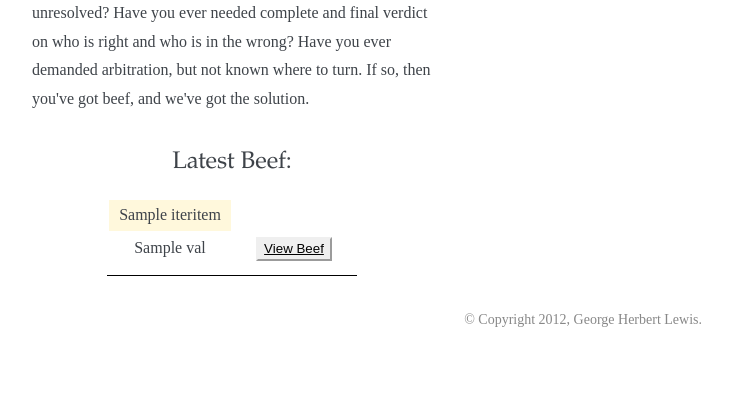
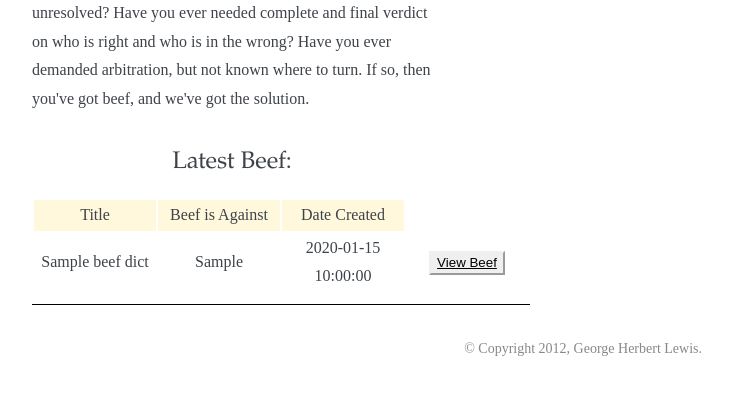
Before and after one commit to ghl3/IveGotBeef, a Flask app: template templates/index.html in a window 1280 px wide. Shown: the part 131-526 px from the top of the page, without its empty margins (408-1140 px from the left). Run offline with Flask 2, Linux system fonts and the light colour scheme; the template is opened without the code that fills it: most values are stand-ins (such as "Sample title", 1, 10 or a date in 2020); some libraries are stand-ins or nearby versions.

Commit message:
Updated beef lists and simplified html templates

```diff
--- a/templates/beef_list.html
+++ b/templates/beef_list.html
@@ -11,28 +11,19 @@ No Beef Yet (Database is empty.  This is probably an error.)
 {% else %}
 
 <table class="BeefTable" >
-{% for beef in beef_list %}
+  <tr class="BeefTitle">
+    <td>Title</td>  <td>Beef is Against</td> <td>Date Created</td> <td class="TableEmpty"> </td>
+  </tr>
 
-<!-- Make the title -->
-{% if loop.first %}
-<tr class="BeefTitle">
-{% for (name, val) in beef_list[0].iteritems() if name != '_id' %}
-    <td>{{ name }}</td>
-{% endfor %}
-<td class="TableEmpty"> </td>
-</tr>
-{% endif %}
+  {% for beef_dict in beef_list %}
+  <tr>
+    <td>{{ beef_dict["BeefTitle"] }}</td>
+    <td>{{ beef_dict["BeefOpponent"] }}</td>
+    <td>{{ beef_dict["TimeCreated"] }}</td>
+    <td> <a class="button" href="/Beef?_id={{ beef_dict['_id'] }}">View Beef</a> </td>
+  </tr>
 
-<!-- Do the rest of the list entries -->
-<tr>
-{% for (name, val) in beef.iteritems() if name != '_id' %}
-    <td>{{ val }}</td>
-{% endfor %}
-<!--<td> <button class="GetBeefButton" id="beef_{{ beef['_id'] }}">View Beef</button> </td>-->
-<td> <a class="button" href="/Beef?_id={{ beef['_id'] }}">View Beef</a> </td>
-</tr>
-
-{% endfor %}
+  {% endfor %}
 </table>
 
 {% endif %}
```
